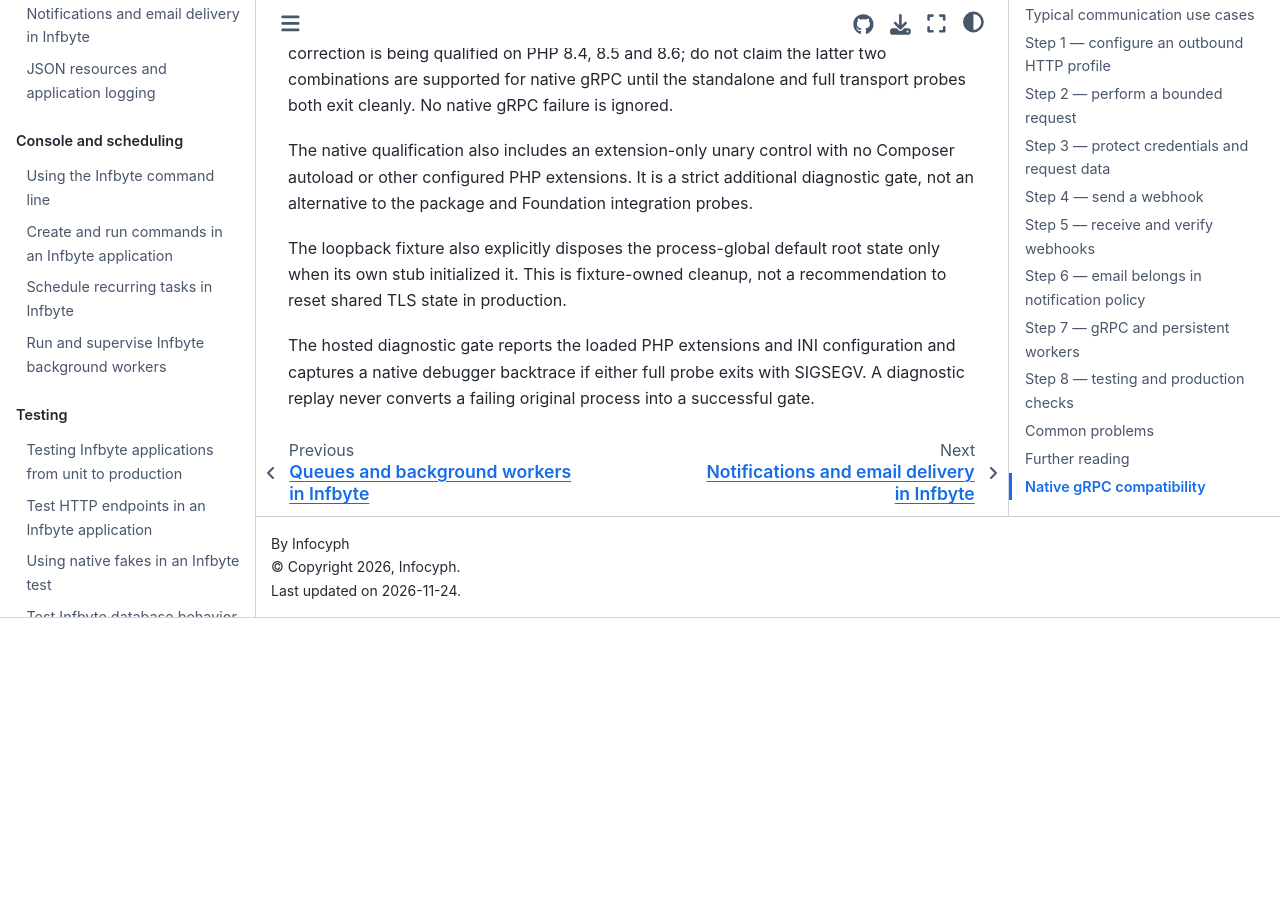
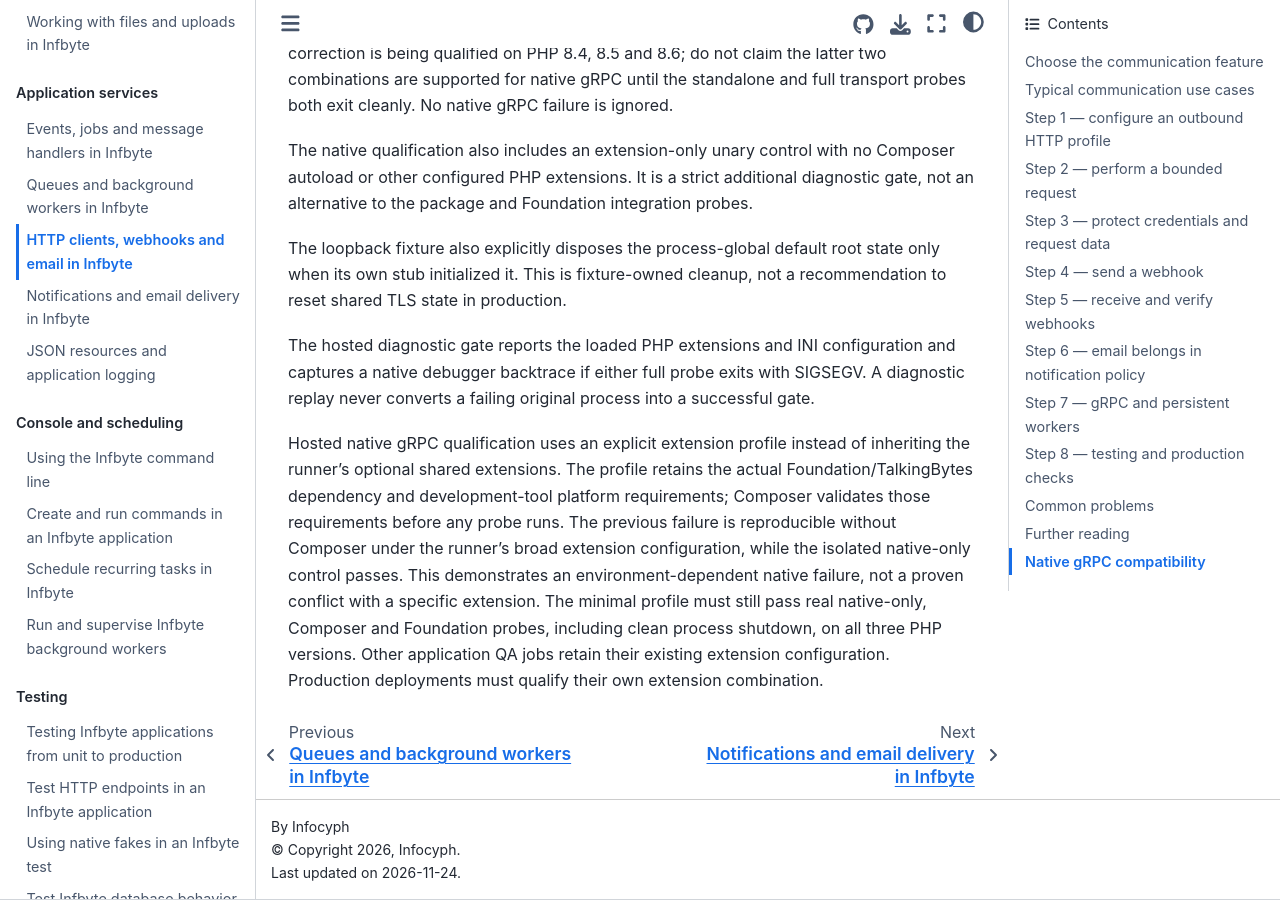
Before and after one commit to infocyph/Foundation, a Sphinx documentation site: the page built from docs/services/communication.rst, in a window 1280 px wide and 900 px high, scrolled down 5160 px. Built offline with Sphinx 7.4.7 and the Sphinx Book theme 1.1.4, drawn with Linux system fonts in a browser that asks for light colours; before the commit the page ends 5778 px from its top, so only the background shows below that.

Commit message:
ci(grpc): isolate native transport qualification to required PHP extensions

```diff
--- a/docs/services/communication.rst
+++ b/docs/services/communication.rst
@@ -287,3 +287,16 @@ The hosted diagnostic gate reports the loaded PHP extensions and INI
 configuration and captures a native debugger backtrace if either full
 probe exits with SIGSEGV. A diagnostic replay never converts a failing
 original process into a successful gate.
+
+Hosted native gRPC qualification uses an explicit extension profile instead
+of inheriting the runner's optional shared extensions. The profile retains
+the actual Foundation/TalkingBytes dependency and development-tool platform
+requirements; Composer validates those requirements before any probe runs.
+The previous failure is reproducible without Composer under the runner's
+broad extension configuration, while the isolated native-only control
+passes. This demonstrates an environment-dependent native failure, not a
+proven conflict with a specific extension. The minimal profile must still
+pass real native-only, Composer and Foundation probes, including clean
+process shutdown, on all three PHP versions. Other application QA jobs
+retain their existing extension configuration. Production deployments must
+qualify their own extension combination.
```
Also changed, not shown: docs/plans/foundation-risk-engine-handoff-plan.md (+6 -0 lines), 2 other files.
